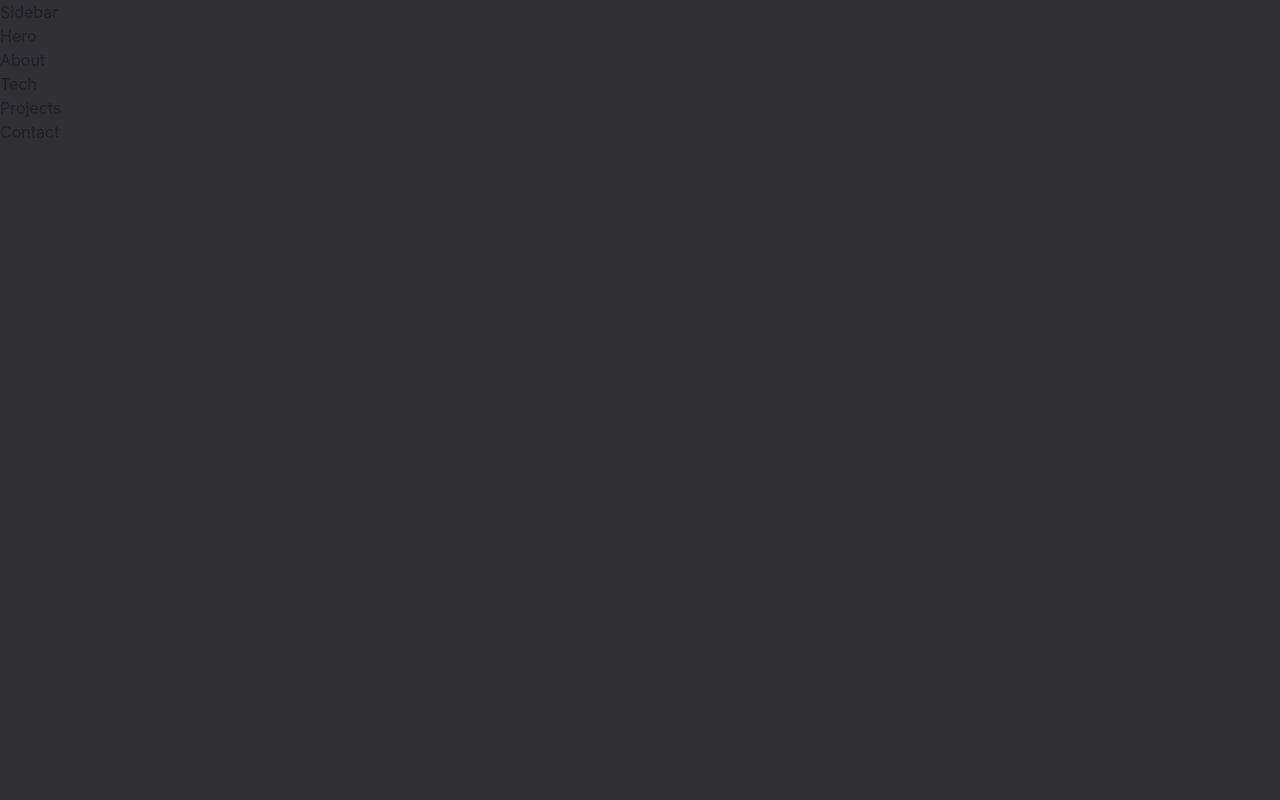
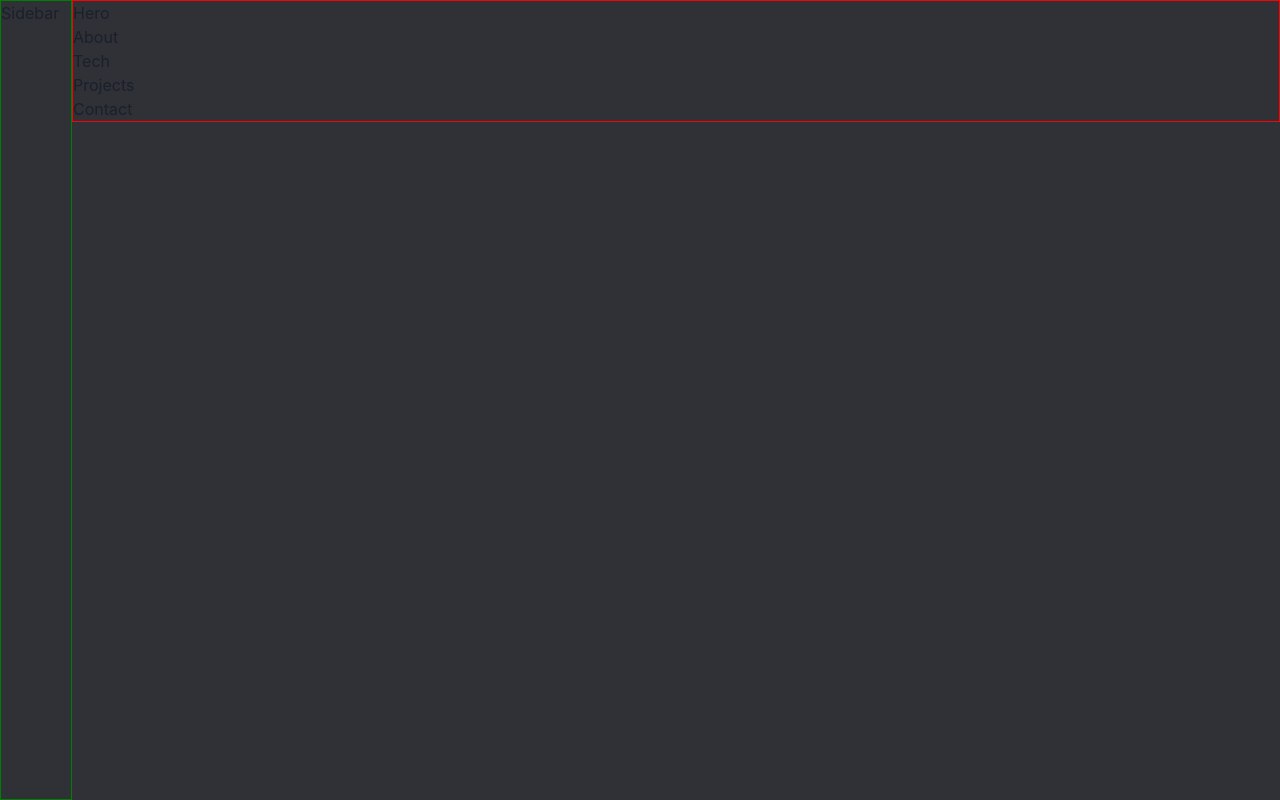
Before and after one commit to F3azy/portfolio, a React (Vite) app: page / in a window 1280 px wide. Built offline with nearby package versions, Linux system fonts and the light colour scheme.

Commit message:
start to organize the content

```diff
--- a/src/App.jsx
+++ b/src/App.jsx
@@ -7,7 +7,7 @@ function App() {
   return (
     <ChakraProvider theme={theme}>
       <Sidebar />
-      <Box>
+      <Box m={{base: "48px 0", md: "0 0 0 72px"}} border={"1px solid red"}>
         <Hero />
         <About />
         <Tech />
--- a/src/components/Sidebar.jsx
+++ b/src/components/Sidebar.jsx
@@ -1,8 +1,12 @@
 import React from 'react';
+import { Box } from '@chakra-ui/react';
+
 
 const Sidebar = () => {
   return (
-    <div>Sidebar</div>
+    <Box w={"72px"} minH="100vh" position="fixed" border={"1px solid green"}>
+      Sidebar
+    </Box>
   )
 };
 
```
Also changed, not shown: src/components/SectionWrapper.jsx (added, +9 -0 lines).
